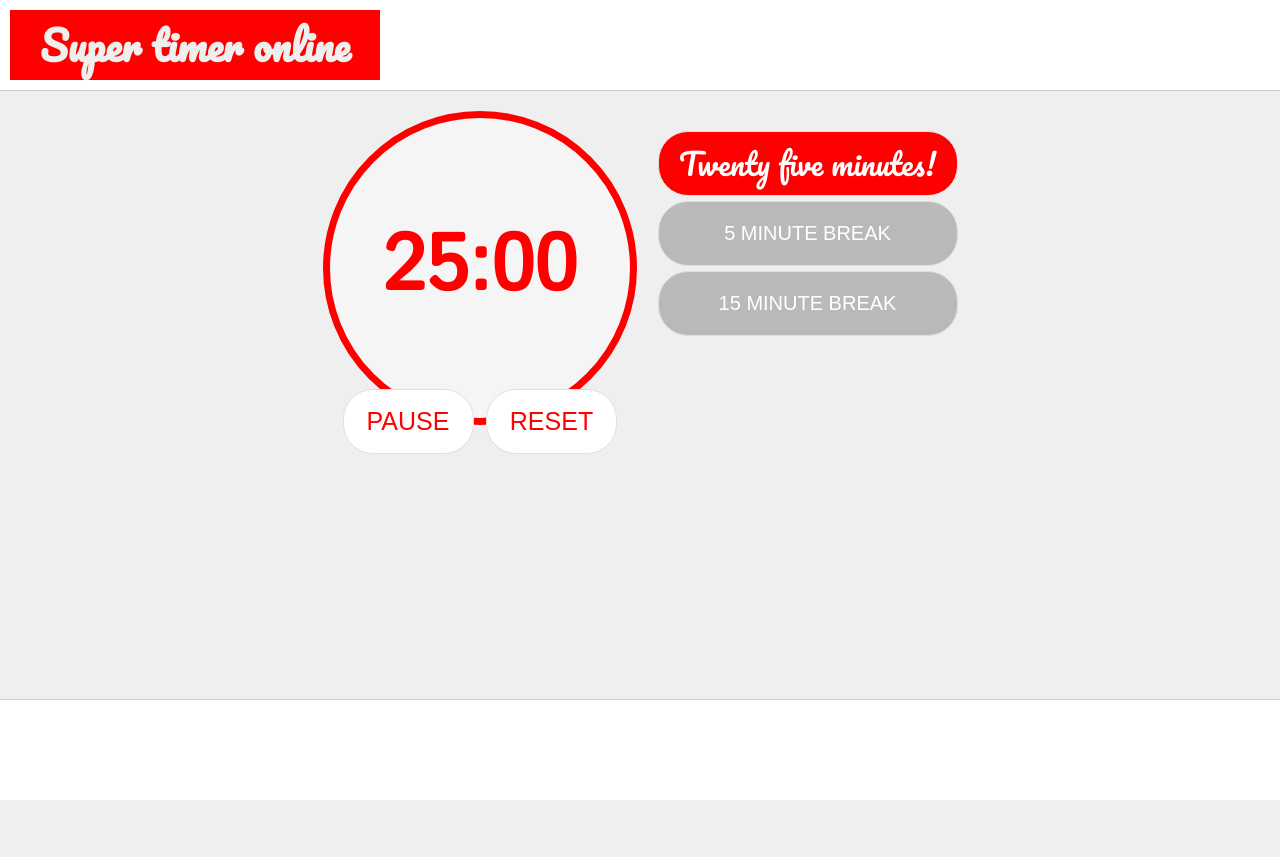
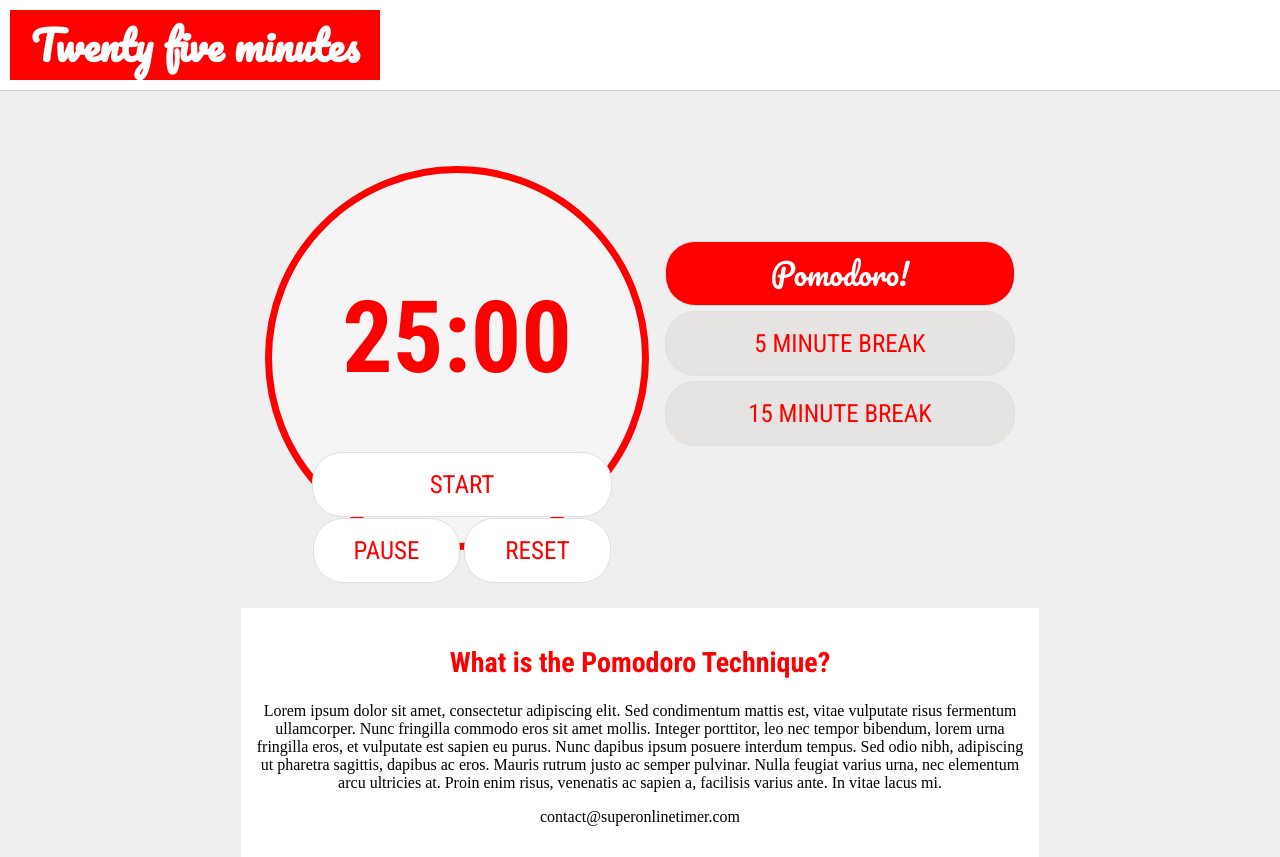
Before and after one commit to ficklephil/twenty-five-minutes, a plain HTML site: page index.html in a window 1280 px wide. Before the commit the page ends 800 px from the top, so only its background shows below. Drawn offline with Linux system fonts and the light colour scheme.

Commit message:
Hey lets style this thing

```diff
--- a/css/style.css
+++ b/css/style.css
@@ -2,9 +2,11 @@
 
 body{
     text-align: center;
-    background-color: #efefef;
+    /*background-color: #efefef;*/
     padding:0px 0px 0px 0px;
     margin:0px 0px 0px 0px;
+
+    background: #efefef; /* Old browsers */
 }
 
 h1{
@@ -12,18 +14,21 @@ h1{
 }
 
 h2{
+    font-family: 'Roboto Condensed', sans-serif;
     font-size: 28px;
 }
 
 .left{
     float:left;
 }
+.right{
+    float:left;
+}
 
 .content{
-
     /*border:1px solid blue;*/
-    padding-top: 20px;
-
+    padding-top: 75px;
+    height:490px;
 }
 
 .header{
@@ -37,7 +42,7 @@ h2{
     position:fixed;
     bottom:0;
     background-color: #ffffff;
-    border-top: 1px solid #cccccc;
+    /*border-top: 1px solid #cccccc;*/
     width:100%;
     height:100px;
 }
@@ -46,21 +51,21 @@ h2{
 .timer-container{
      margin: auto;
     /*border:1px solid red;*/
-    height:300px;
-    width:635px;
+    height:80%;
+    width:750px;
+    margin-bottom: 50px;
+    position: relative;
 }
 
 .timer{
-    /*margin:auto;*/
     float:left;
     background-color: #f5f5f5;
-    /*height:300px;*/
-    /*width: 300px;*/
     border:7px solid #ff0000;
 
-    width: 300px;
-    height: 300px;
+    width:370px;
+    height: 370px;
     border-radius: 50%;
+    position: relative;
 }
 
 .title-container{
@@ -75,10 +80,10 @@ h2{
 }
 
 .button-container{
-    margin-top: 20px;
+    margin-top: 75px;
    float:right;
     /*border:1px solid green;*/
-    width:300px;
+    width:350px;
 
 }
 
@@ -86,21 +91,24 @@ h2{
     margin: auto;
     font-family: 'Pacifico', serif;
     font-size: 40px;
-    color: #efefef;
+    color: #ffffff;
 }
 
 .set-time-button{
-    color: #ffffff;
+    color: #ff0000 ;
     border:1px solid #dfdfdf;
-    background-color: #b9b9b9;
-    font-size: 20px;
+    background-color: #E5E4E2;
+    font-size: 25px;
+    font-weight: 400;
     border-top-right-radius: 30px;
     border-bottom-right-radius: 30px;
     border-bottom-left-radius: 30px;
     border-top-left-radius: 30px;
-    width: 300px;
+    width: 100%;
     height:65px;
     margin-bottom: 5px;
+    font-family: 'Roboto Condensed', sans-serif;
+    cursor: hand;
 }
 
 .set-time-button-highlighted{
@@ -112,23 +120,26 @@ h2{
     border-bottom-right-radius: 30px;
     border-bottom-left-radius: 30px;
     border-top-left-radius: 30px;
-    width: 300px;
+    width: 100%;
     height:65px;
     margin-bottom: 5px;
+
 }
 
 .set-time-button-highlighted:hover{
     color: #ffffff;
     background-color: #666666;
-    width: 300px;
+    width: 100%;
     height:65px;
+    cursor: pointer;
 }
 
 .set-time-button:hover{
     color: #ffffff;
     background-color: #ff0000;
-    width: 300px;
+    width: 100%;
     height:65px;
+    cursor: pointer;
 }
 
 .set-time-button-highlighted{
@@ -138,14 +149,23 @@ h2{
 }
 
 .timer-button-container{
+    margin:auto;
     /*border: 1px solid blue;*/
-    margin-left: 13px;
+    width:300px;
+    position:absolute;
+    z-index: 1;
+    left:47px;
+    top:286px;
+}
+
+.explanation-title{
+    color: #ff0000;
 }
 
 .timer-button {
     /*border:1px solid red;*/
     height:65px;
-    width:131px;
+    width:49%;
     color: #ff0000;
 
     border:1px solid #dfdfdf;
@@ -155,22 +175,40 @@ h2{
     border-bottom-left-radius: 30px;
     border-top-left-radius: 30px;
     font-size: 25px;
+
+    cursor: pointer;
+    font-family: 'Roboto Condensed', sans-serif;
+}
+
+.timer-button.start{
+    width:100%;
+    margin-bottom: 1px;
+}
+
+.timer-button.start:hover {
+    width:100%;
+    height:65px;
 }
 
 .timer-button:hover {
+    height:65px;
+    width:49%;
+}
+
+/*.timer-button:hover {*/
     /*border:1px solid red;*/
-    height:65px;
-    width:131px;
-    color: #ffffff;
+    /*height:65px;*/
+    /*width:131px;*/
+    /*color: #ffffff;*/
 
-    border:1px solid #dfdfdf;
-    background-color: #ff0000;
-    border-top-right-radius: 30px;
-    border-bottom-right-radius: 30px;
-    border-bottom-left-radius: 30px;
-    border-top-left-radius: 30px;
-    font-size: 25px;
-}
+    /*border:1px solid #dfdfdf;*/
+    /*background-color: #ff0000;*/
+    /*border-top-right-radius: 30px;*/
+    /*border-bottom-right-radius: 30px;*/
+    /*border-bottom-left-radius: 30px;*/
+    /*border-top-left-radius: 30px;*/
+    /*font-size: 25px;*/
+/*}*/
 
 .super-button{
     background-color: red;
@@ -181,18 +219,9 @@ h2{
 }
 
 .timer-display{
-
-    /*border:1px solid red;*/
-    /*font-family: 'Roboto Condensed', sans-serif;*/
-    /*font-family: 'Roboto Condensed', sans-serif;*/
-
-    /*font-family: 'Varela Round', sans-serif;*/
-    /*font-family: 'Codystar', cursive;*/
-    /*font-family: 'Roboto', sans-serif;*/
-    font-family: 'Istok Web', sans-serif;
-    font-size: 79px;
-
-    padding-top: 26px;
+    font-family: 'Roboto Condensed', sans-serif;
+    font-size: 100px;
+    padding-top: 23px;
     color: #ff0000;
 }
 
@@ -208,3 +237,17 @@ button:hover{
     height:35px;
     width:150px;
 }
+
+.explanation-container{
+    /*border:1px solid blue;*/
+
+}
+
+.explanation{
+
+    padding: 15px;
+    margin: auto;
+    /*border:1px solid pink;*/
+    width:60%;
+    background-color: #ffffff;
+}
--- a/index.html
+++ b/index.html
@@ -8,8 +8,14 @@
     <!--<link href='http://fonts.googleapis.com/css?family=Codystar' rel='stylesheet' type='text/css'>-->
     <!--<link href='http://fonts.googleapis.com/css?family=Balthazar' rel='stylesheet' type='text/css'>-->
     <!--<link href='http://fonts.googleapis.com/css?family=Roboto' rel='stylesheet' type='text/css'>-->
-    <link href='http://fonts.googleapis.com/css?family=Istok+Web' rel='stylesheet' type='text/css'>
+    <!--<link href='http://fonts.googleapis.com/css?family=Istok+Web' rel='stylesheet' type='text/css'>-->
+    <!--<link href='http://fonts.googleapis.com/css?family=Press+Start+2P' rel='stylesheet' type='text/css'>-->
+    <!--<link href='http://fonts.googleapis.com/css?family=Roboto+Condensed' rel='stylesheet' type='text/css'>-->
+    <!--<link href='http://fonts.googleapis.com/css?family=Roboto+Condensed:300' rel='stylesheet' type='text/css'>-->
 
+    <!--<link href='http://fonts.googleapis.com/css?family=Roboto+Condensed:700' rel='stylesheet' type='text/css'>-->
+
+    <link href='http://fonts.googleapis.com/css?family=Roboto+Condensed:700,400' rel='stylesheet' type='text/css'>
 
     <link href='css/style.css' rel='stylesheet' type='text/css'>
 
@@ -21,7 +27,7 @@
     <!-- Header -->
     <div class='header'>
         <div class='title-container'>
-            <h1 class='title'>Super timer online</h1>
+            <h1 class='title'>Twenty five minutes</h1>
         </div>
     </div>
 
@@ -30,22 +36,52 @@
         <div class='timer-container'>
             <div class='timer'>
                 <h2 class='timer-display'>25:00</h2>
-                <div class='timer-button-container'>
-                    <button class='timer-button left'>PAUSE</button>
+
+            </div>
+
+            <div class='timer-button-container'>
+                <div>
+                    <button class='timer-button start'>START</button>
+                </div>
+                <div>
+                    <button class='timer-button'>PAUSE</button>
                     <button class='timer-button'>RESET</button>
                 </div>
             </div>
+
             <div class='button-container'>
-                <button class='set-time-button-highlighted' onclick="setTimeButtonClick(1500000)">Twenty five minutes!</button>
+                <button class='set-time-button-highlighted' onclick="setTimeButtonClick(1500000)">Pomodoro!</button>
                 <button class='set-time-button' onclick="setTimeButtonClick(2000)">5 MINUTE BREAK</button>
                 <button class='set-time-button' onclick="setTimeButtonClick(900000)">15 MINUTE BREAK</button>
             </div>
         </div>
+
+        <div class='explanation-container'>
+            <div class='explanation'>
+                <div class='explanation-title'>
+                    <h2>What is the Pomodoro Technique?</h2>
+                </div>
+                <p>Lorem ipsum dolor sit amet, consectetur adipiscing elit.
+                    Sed condimentum mattis est, vitae vulputate risus fermentum ullamcorper.
+                    Nunc fringilla commodo eros sit amet mollis. Integer porttitor, leo nec tempor bibendum,
+                    lorem urna fringilla eros, et vulputate est sapien eu purus. Nunc dapibus ipsum posuere
+                    interdum tempus. Sed odio nibh, adipiscing ut pharetra sagittis, dapibus ac eros. Mauris rutrum justo ac semper pulvinar. Nulla feugiat varius urna, nec elementum arcu ultricies at. Proin enim risus, venenatis ac sapien a, facilisis varius ante. In vitae lacus mi.
+
+                </p>
+                <p>contact@superonlinetimer.com</p>
+            </div>
+
+        </div>
+
+        <!--<div class='contact'>-->
+            <!--<p>contact@superonlinetimer.com</p>-->
+        <!--</div>-->
+
     </div>
 
 
-    <div class='footer'>
-    </div>
+    <!--<div class='footer'>-->
+    <!--</div>-->
 
     <!--<h2>Tasks done so far on</h2>-->
     <!--<h3>Monday the 4th November</h3>-->
```
